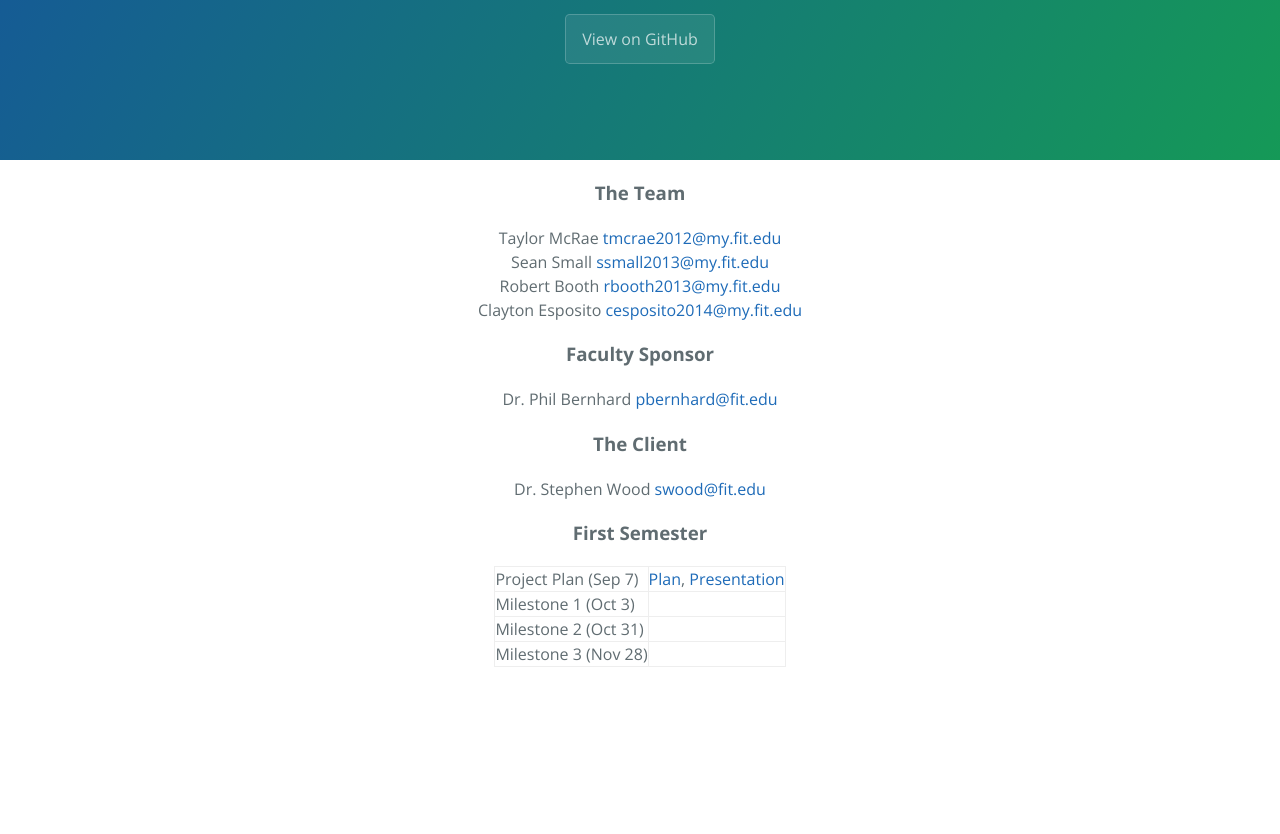
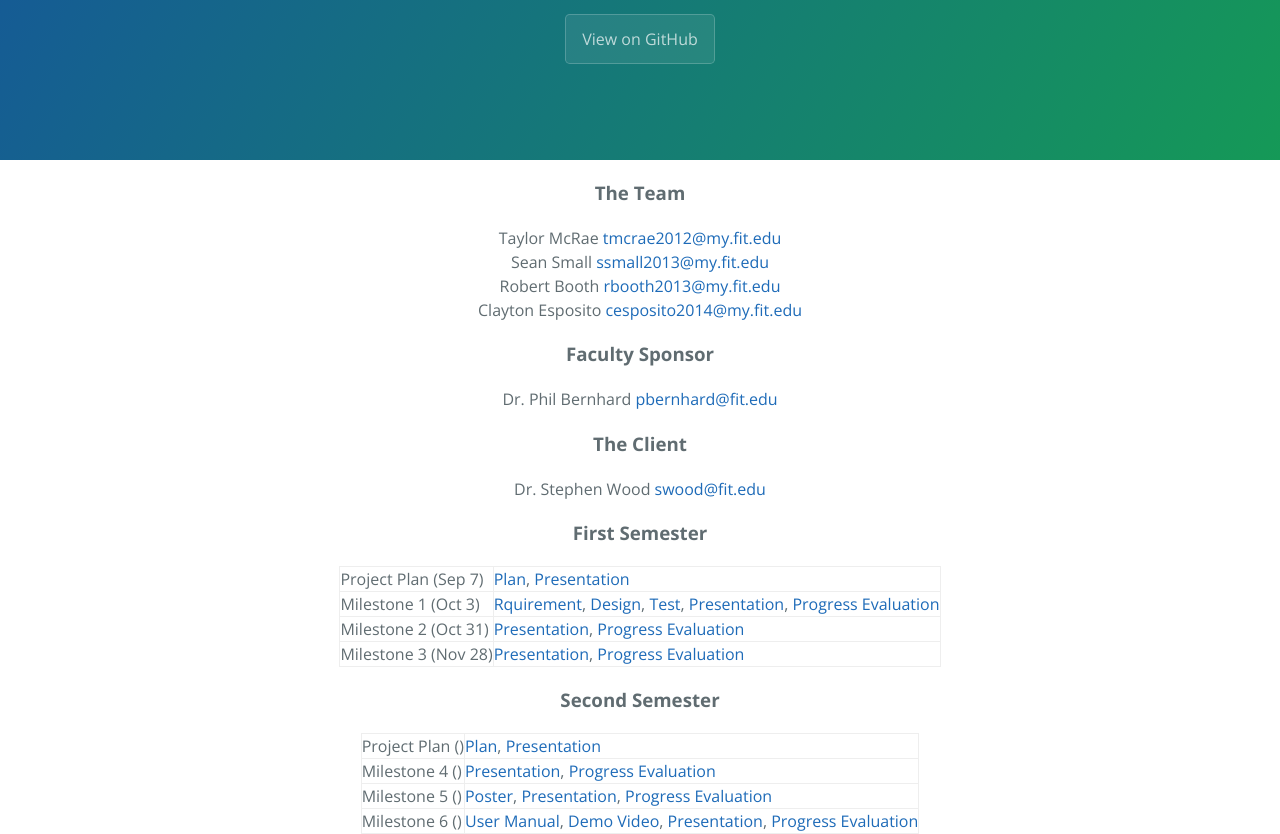
Before and after one commit to CEsposito2014/SoftTire, a plain HTML site: page index.html in a window 1280 px wide. Shown: the part 176-1010 px from the top of the page. Before the commit the page ends 843 px from the top, so only its background shows below. Drawn offline with nearby package versions, Linux system fonts and the light colour scheme.

Commit message:
Update index.html

```diff
--- a/index.html
+++ b/index.html
@@ -39,21 +39,36 @@
       </tr>
       <tr>
         <td>Milestone 1 (Oct 3)</td>
-        <td>
-
-        </td>
+        <td><a href="">Rquirement</a>, <a href="">Design</a>, <a href="">Test</a>, <a href="">Presentation</a>, <a href="">Progress Evaluation</a></td>
       </tr>
       <tr>
         <td>Milestone 2 (Oct 31)</td>
-        <td>
-
-        </td>
+        <td><a href="">Presentation</a>, <a href="">Progress Evaluation</a></td>
       </tr>
       <tr>
         <td>Milestone 3 (Nov 28)</td>
-        <td>
+        <td><a href="">Presentation</a>, <a href="">Progress Evaluation</a></td>
+      </tr>
+    </table>
 
-        </td>
+     <h3 align="center">Second Semester</h3>
+
+    <table border ="2" cellpadding="10">
+      <tr>
+        <td>Project Plan ()</td>
+        <td><a href="">Plan</a>, <a href="">Presentation</a></td>
+      </tr>
+      <tr>
+        <td>Milestone 4 ()</td>
+        <td><a href="">Presentation</a>, <a href="">Progress Evaluation</a></td>
+      </tr>
+      <tr>
+        <td>Milestone 5 ()</td>
+        <td><a href="">Poster</a>, <a href="">Presentation</a>, <a href="">Progress Evaluation</a></td>
+      </tr>
+      <tr>
+        <td>Milestone 6 ()</td>
+        <td><a href="">User Manual</a>, <a href="">Demo Video</a>, <a href="">Presentation</a>, <a href="">Progress Evaluation</a></td>
       </tr>
     </table>
   </body>
```
